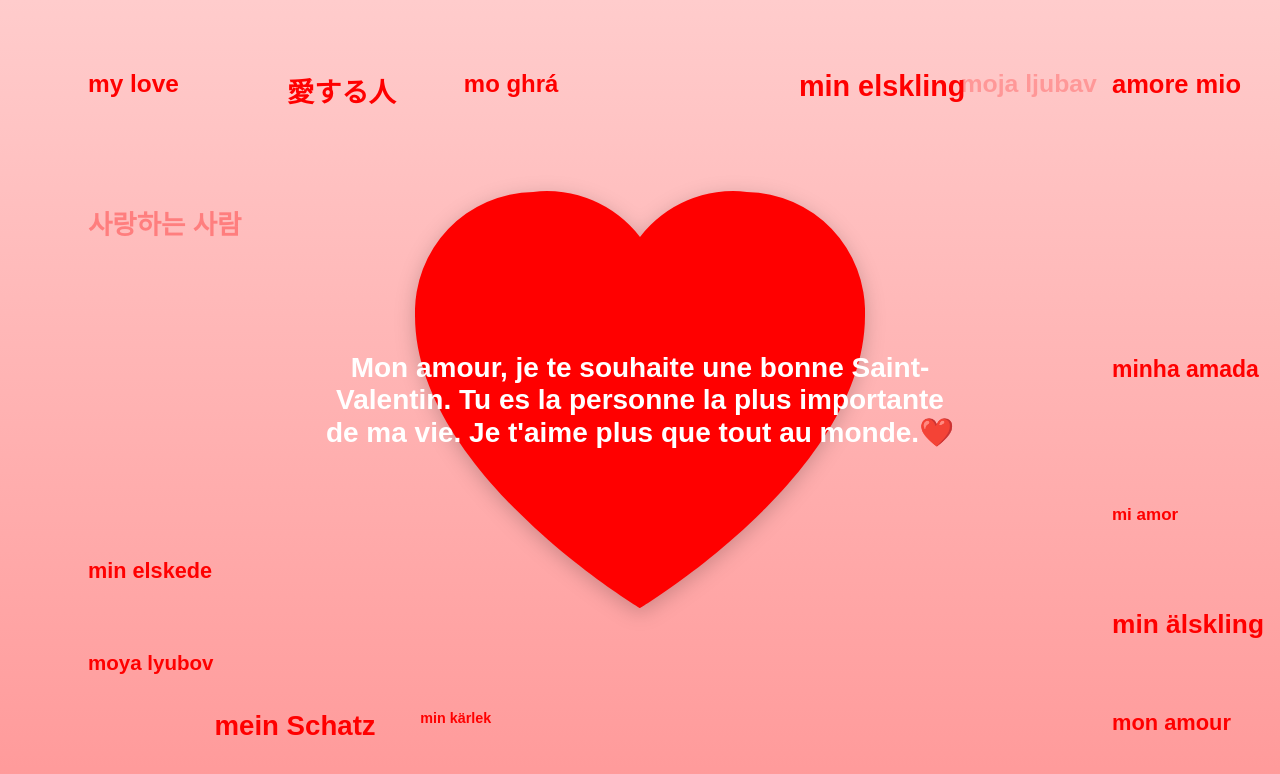
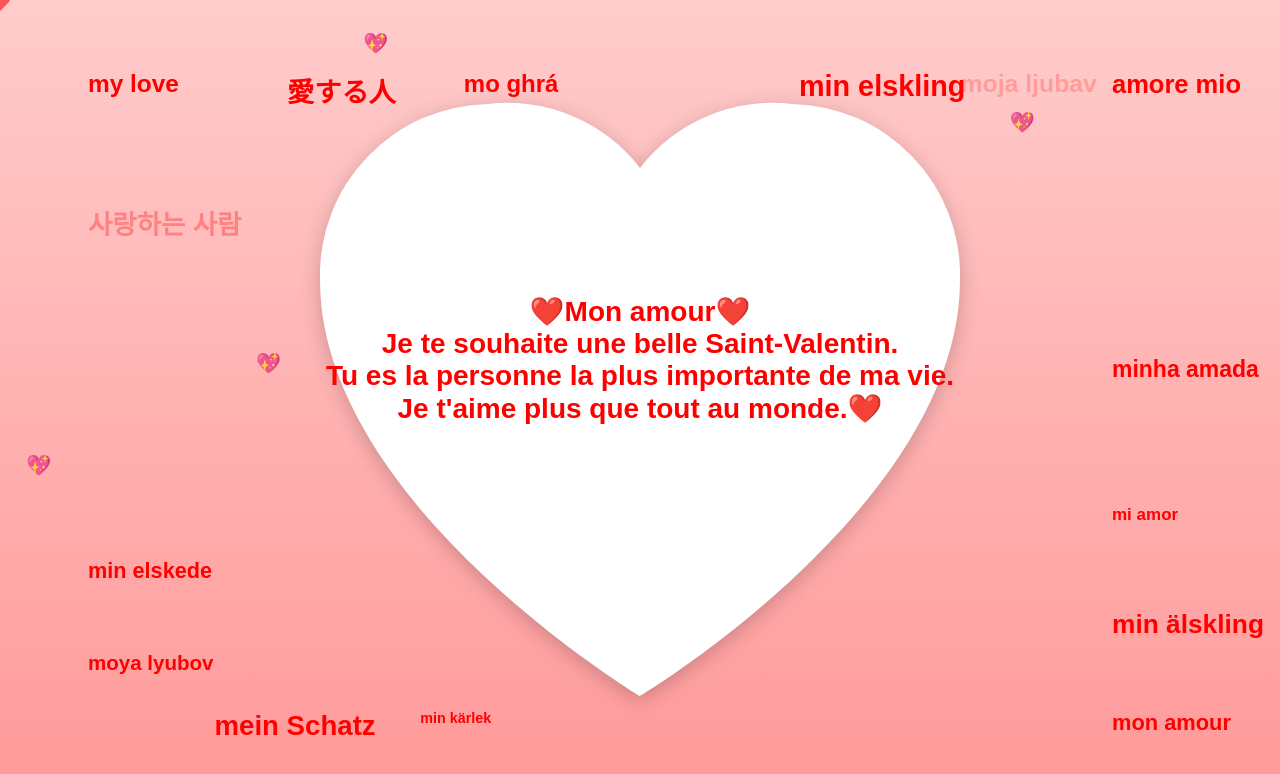
Before and after one commit to KevinMaze/saint-valentin, a plain HTML site: page index.html in a window 1280 px wide. Both pictures are taken after a click on the icon 640 px from the left and 400 px from the top of the page. Drawn offline with Linux system fonts and the light colour scheme.

Commit message:
add rain heart

```diff
--- a/index.html
+++ b/index.html
@@ -7,10 +7,12 @@
         <title>Pour mon amour ❤️</title>
     </head>
     <body>
+        <div class="cursor"></div>
         <div id="message">
-            Mon amour, je te souhaite une bonne Saint-Valentin. Tu es la
-            personne la plus importante de ma vie. Je t'aime plus que tout au
-            monde.❤️
+            ❤️Mon amour❤️<br />
+            Je te souhaite une belle Saint-Valentin. <br />
+            Tu es la personne la plus importante de ma vie. <br />
+            Je t'aime plus que tout au monde.❤️
         </div>
         <div id="word-container"></div>
         <svg
--- a/script.js
+++ b/script.js
@@ -1,4 +1,11 @@
 document.addEventListener("DOMContentLoaded", () => {
+    let cursor = document.querySelector(".cursor");
+
+    document.addEventListener("mousemove", (e) => {
+        cursor.style.left = e.clientX + "px";
+        cursor.style.top = e.clientY + "px";
+    });
+
     const words = [
         "mon amour",
         "my love",
@@ -128,6 +135,7 @@ document.addEventListener("DOMContentLoaded", () => {
         const heart = document.getElementById("heart");
         heart.style.transform = "translate(-50%, -50%) scale(1)";
         heart.addEventListener("click", () => {
+            setInterval(fallHeart, 300);
             heart.classList.add("clicked");
             setTimeout(() => {
                 document.getElementById("message").style.display = "block";
@@ -143,3 +151,18 @@ document.addEventListener("DOMContentLoaded", () => {
     // Apparition du cœur
     setTimeout(showHeart, 2000);
 });
+
+const fallHeart = () => {
+    const coeur = document.createElement("div");
+
+    coeur.classList.add("coeur");
+    coeur.innerHTML = "💖";
+    coeur.style.left = Math.random() * 100 + "vw";
+    coeur.style.animationDuration = Math.random() * 2 + 3 + "s";
+    document.body.appendChild(coeur);
+
+    setTimeout(() => {
+        coeur.remove();
+    }, 5000);
+};
+// setInterval(fallHeart, 300);
--- a/style.css
+++ b/style.css
@@ -7,6 +7,22 @@ body {
     font-family: Arial, sans-serif;
     position: relative;
     overflow: hidden;
+    cursor: none;
+}
+
+.cursor {
+    position: fixed;
+    top: 50%;
+    left: 50%;
+    width: 24px;
+    height: 24px;
+    background: #ff5252;
+    transform: translate(-50%, -50%);
+    clip-path: path(
+        "M12 4.248c-3.148-5.402-12-3.825-12 2.944 0 4.661 5.571 9.427 12 15.808 6.43-6.381 12-11.147 12-15.808 0-6.792-8.875-8.306-12-2.944z"
+    );
+    pointer-events: none;
+    z-index: 1000;
 }
 
 .word {
@@ -45,10 +61,11 @@ body {
     max-height: 450px;
     fill: red;
     filter: drop-shadow(0 5px 10px rgba(0, 0, 0, 0.2));
-    transition: transform 2s ease;
-    cursor: pointer;
+    transition: transform 5s ease-in-out;
+    cursor: none;
     box-shadow: 0 0 0 0 rgba(255, 71, 84, 0.7);
     animation: battement 2s infinite cubic-bezier(0.66, 0, 0, 1);
+    z-index: 1;
 }
 
 #heart:hover {
@@ -58,6 +75,10 @@ body {
 #heart.clicked {
     animation: heartbeat 0.3s ease-in-out;
     transform: translate(-50%, -50%) scale(1.2);
+    max-width: 800px;
+    max-height: 800px;
+    box-shadow: 0 0 0 0 rgba(255, 71, 84, 0.7);
+    fill: white;
 }
 
 @keyframes heartbeat {
@@ -79,14 +100,27 @@ body {
 #message {
     display: none;
     position: absolute;
-    top: 50%;
+    top: 45%;
     left: 50%;
     transform: translate(-50%, -50%);
     font-size: 28px;
     font-weight: bold;
-    color: white;
+    color: red;
     text-align: center;
-    z-index: 1;
+    z-index: 2;
+}
+
+.coeur {
+    position: fixed;
+    color: red;
+    font-size: 20px;
+    animation: fall 3s linear forwards;
+}
+
+@keyframes fall {
+    to {
+        transform: translateY(105vh);
+    }
 }
 
 @media screen and (max-width: 768px) {
@@ -96,7 +130,7 @@ body {
     }
 
     #message {
-        font-size: 5vw;
+        font-size: 4vw;
     }
 
     .word {
```
